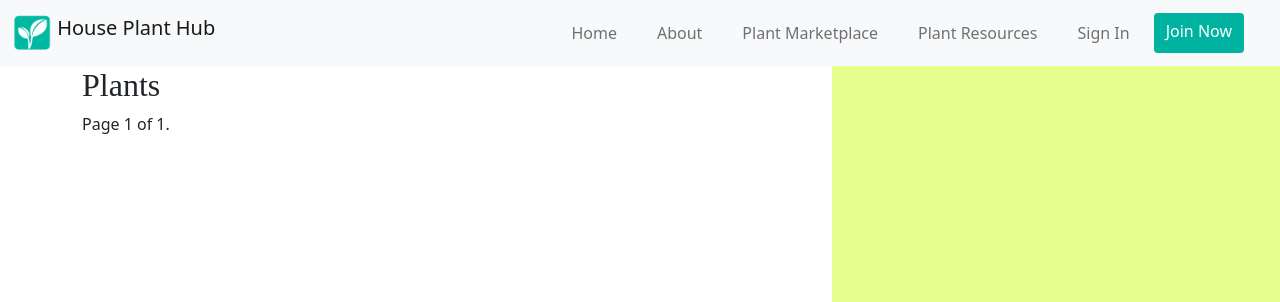
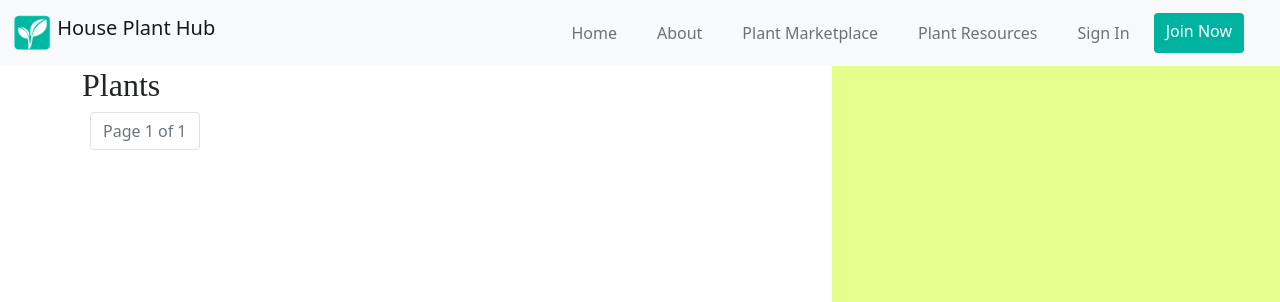
Before and after one commit to Harmony222/house-plant-bst, a Django app: page /plant/ in a window 1280 px wide. Shown: the top 302 px of the page. Run offline with Django 4.2, Linux system fonts and the light colour scheme; data that the repository does not hold is empty.

Commit message:
Plant Resources - add capitalization, paginator styles

```diff
--- a/templates/plant/plant_list.html
+++ b/templates/plant/plant_list.html
@@ -35,7 +35,7 @@
                 <a href="{% url 'plant:plant_detail' object.pk %}" class="card-link">
                     <div class="card-body">
                         <h4 class="card-title">
-                            {{ object.scientific_name }}
+                            {{ object.scientific_name|capfirst }}
                         </h4>
                         <p class="card-text text-muted">
                             Common names:
@@ -56,23 +56,26 @@
 </div>
 
 
-<div class="pagination my-3">
-    <span class="step-links">
+<nav class="plant-resources-pagination ps-2">
+    <ul class="pagination">
+
         {% if page_obj.has_previous %}
-            <a href="?page=1">&laquo; first</a>
-            <a href="?page={{ page_obj.previous_page_number }}">previous</a>
+        <li class="page-item"><a href="?page=1" class="page-link custom-page-link">&laquo; First</a></li>
+        <li class="page-item"><a href="?page={{ page_obj.previous_page_number }}" class="page-link custom-page-link">Previous</a></li>
         {% endif %}
 
-        <span class="current">
-            Page {{ page_obj.number }} of {{ page_obj.paginator.num_pages }}.
-        </span>
+        <li class="page-item disabled"><a href="" class="page-link">
+            Page {{ page_obj.number }} of {{ page_obj.paginator.num_pages }}
+            </a>
+        </li>
 
         {% if page_obj.has_next %}
-            <a href="?page={{ page_obj.next_page_number }}">next</a>
-            <a href="?page={{ page_obj.paginator.num_pages }}">last &raquo;</a>
+            <li class="page-item"><a href="?page={{ page_obj.next_page_number }}" class="page-link custom-page-link">Next</a></li>
+            <li class="page-item"><a href="?page={{ page_obj.paginator.num_pages }}" class="page-link custom-page-link">Last &raquo;</a></li>
         {% endif %}
-    </span>
-</div>
+    </ul>
+</nav>
+
 
 {{ common_names }}
 
```
